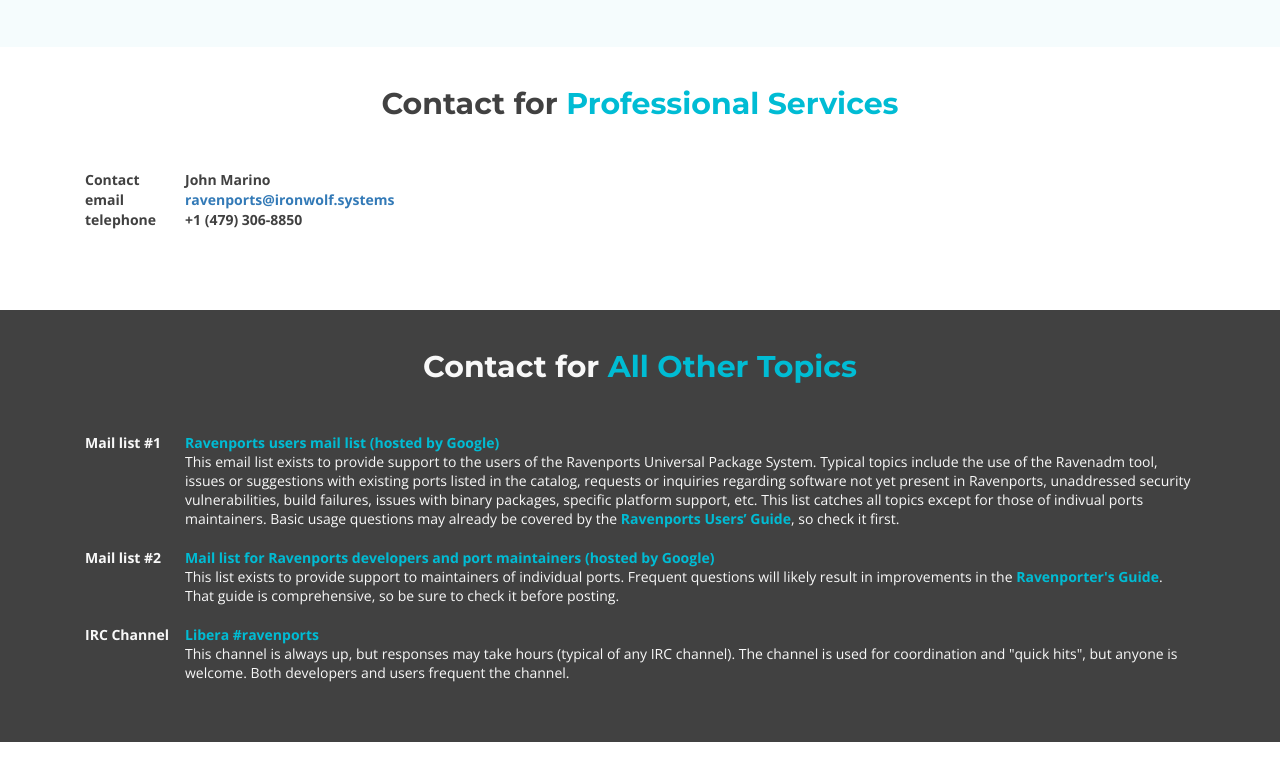
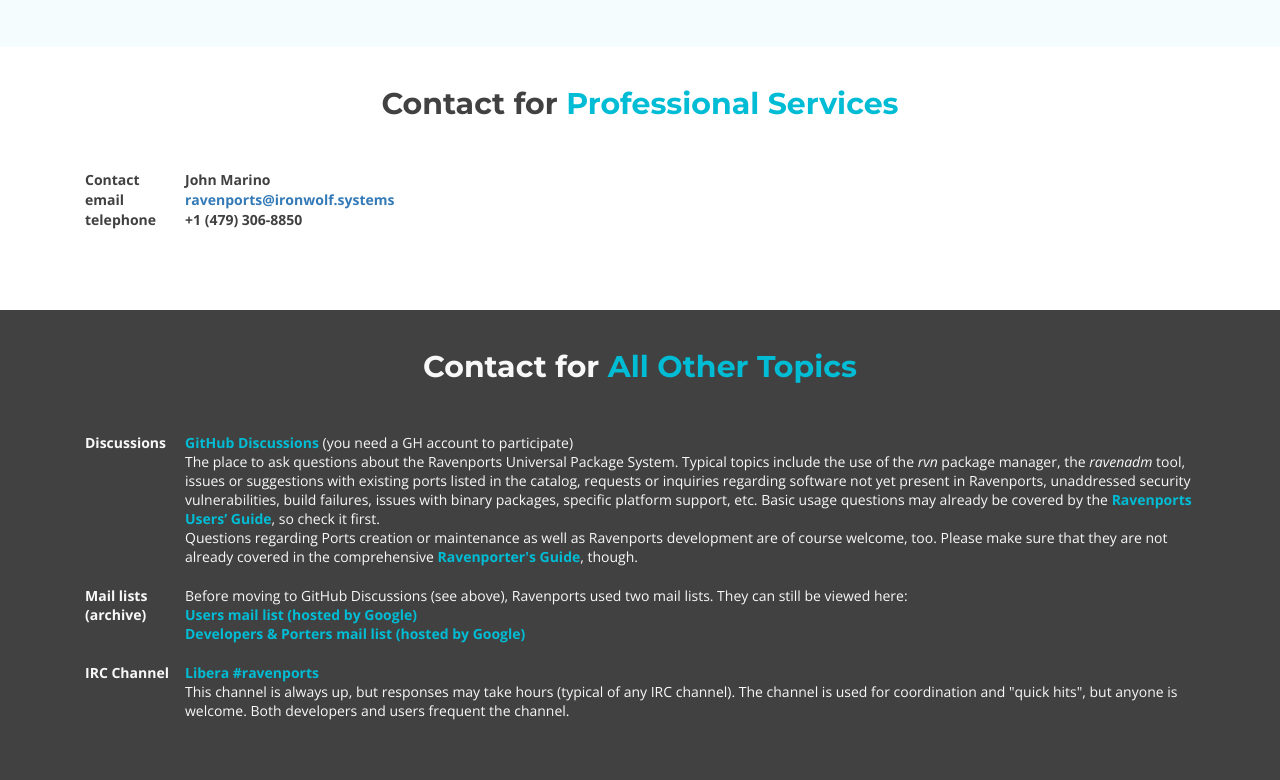
Before and after one commit to Ravenports/www_ravenports, a plain HTML site: page index.html in a window 1280 px wide. Shown: the part 7353-8133 px from the top of the page. Before the commit the page ends 8095 px from the top, so only its background shows below. Drawn offline with nearby package versions, Linux system fonts and the light colour scheme; a script that the page names is missing.

Commit message:
Change contact section to point people to GitHub Discussions instead of mail lists

```diff
--- a/index.html
+++ b/index.html
@@ -1232,15 +1232,19 @@
 				<table>
 					<tbody>
 						<tr>
-							<td>Mail list #1</td>
-							<td><a href="https://groups.google.com/forum/#!forum/ravenports">Ravenports users mail list (hosted by Google)</a><br/>
-							This email list exists to provide support to the users of the Ravenports Universal Package System. Typical topics include the use of the Ravenadm tool, issues or suggestions with existing ports listed in the catalog, requests or inquiries regarding software not yet present in Ravenports, unaddressed security vulnerabilities, build failures, issues with binary packages, specific platform support, etc.  This list catches all topics except for those of indivual ports maintainers.  Basic usage questions may already be covered by the <a href="https://github.com/ravenports/Ravenports/wiki/Ravenusers_Guide">Ravenports Users’ Guide</a>, so check it first.
+							<td>Discussions</td>
+							<td><a href="https://github.com/orgs/Ravenports/discussions">GitHub Discussions</a> (you need a GH account to participate)<br/>
+							The place to ask questions about the Ravenports Universal Package System. Typical topics include the use of the <em>rvn</em> package manager, the <em>ravenadm</em> tool, issues or suggestions with existing ports listed in the catalog, requests or inquiries regarding software not yet present in Ravenports, unaddressed security vulnerabilities, build failures, issues with binary packages, specific platform support, etc.  Basic usage questions may already be covered by the <a href="https://github.com/ravenports/Ravenports/wiki/Ravenusers_Guide">Ravenports Users’ Guide</a>, so check it first.<br/>
+							Questions regarding Ports creation or maintenance as well as Ravenports development are of course welcome, too. Please make sure that they are not already covered in the comprehensive <a href="https://github.com/ravenports/Ravenports/wiki/Ravenporters_Guide">Ravenporter's Guide</a>, though.
 							</td>
 						</tr>
 						<tr>
-							<td>Mail list #2</td>
-							<td><a href="https://groups.google.com/forum/#!forum/ravenports-devel">Mail list for Ravenports developers and port maintainers (hosted by Google)</a><br/>
-							This list exists to provide support to maintainers of individual ports.   Frequent questions will likely result in improvements in the <a href="https://github.com/ravenports/Ravenports/wiki/Ravenporters_Guide">Ravenporter's Guide</a>.   That guide is comprehensive, so be sure to check it before posting.
+							<td>Mail lists (archive)</td>
+							<td>Before moving to GitHub Discussions (see above), Ravenports used two mail lists. They can still be viewed here:
+								<ul>
+									<li><a href="https://groups.google.com/forum/#!forum/ravenports">Users mail list (hosted by Google)</a></li>
+									<li><a href="https://groups.google.com/forum/#!forum/ravenports-devel">Developers & Porters mail list (hosted by Google)</a></li>
+								</ul>
 							</td>
 						</tr>
 						<tr>
```
